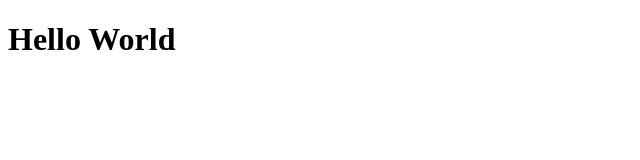
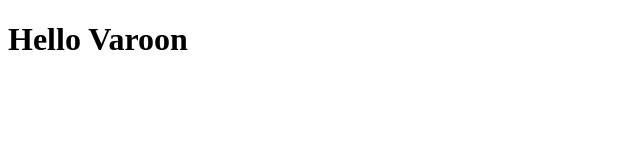
Before and after one commit to Varoon-Vasu/firstwebsite, a plain HTML site: page index.html in a window 1280 px wide. Shown: the full height of the page, 0-640 px from the left. Drawn offline with Linux system fonts and the light colour scheme.

Commit message:
hello world removed and hello varoon is added

```diff
--- a/index.html
+++ b/index.html
@@ -7,6 +7,6 @@
     <title>Document</title>
   </head>
   <body>
-    <h1>Hello World</h1>
+    <h1>Hello Varoon</h1>
   </body>
 </html>
```
